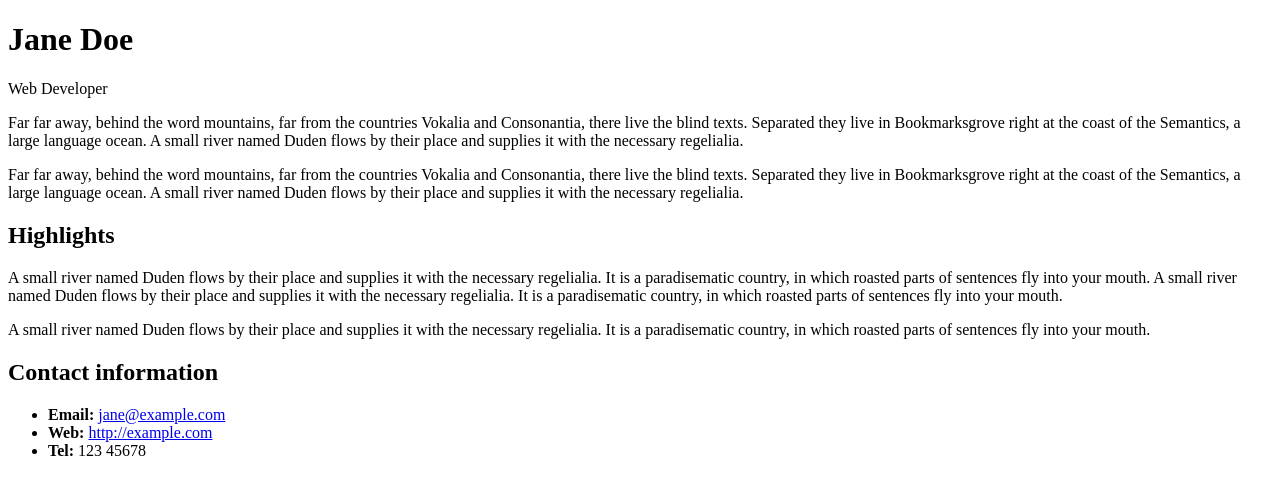
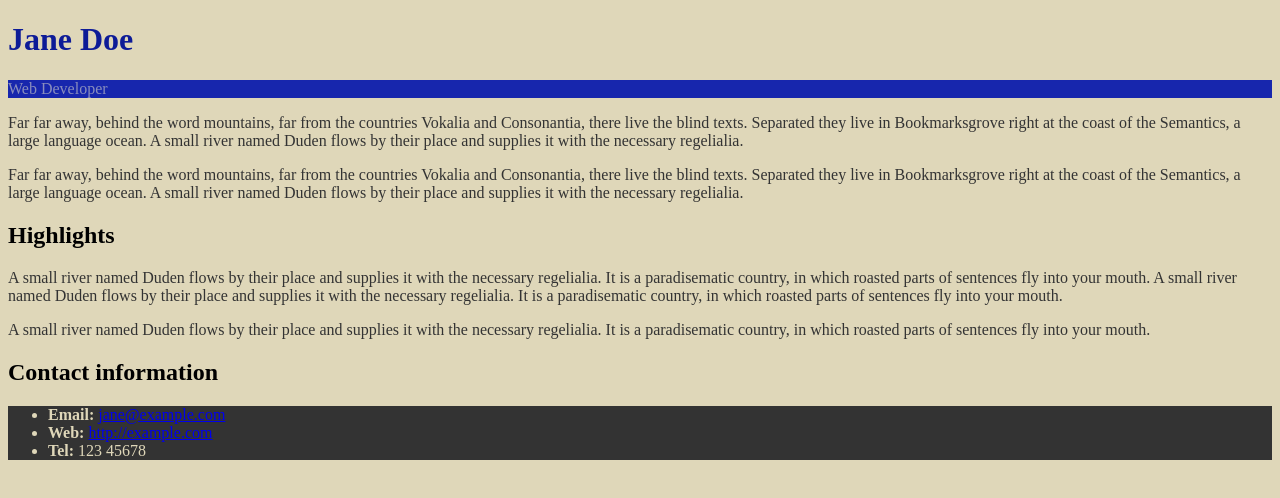
Before and after one commit to tpvale/ctd-mochila-do-viajante, a plain HTML site: page ctd-t05-fei/aula-7/aula-7-mesa.html in a window 1280 px wide. Drawn offline with Linux system fonts and the light colour scheme.

Commit message:
Atividade 7

```diff
--- a/ctd-t05-fei/aula-7/aula-7-mesa.html
+++ b/ctd-t05-fei/aula-7/aula-7-mesa.html
@@ -4,6 +4,7 @@
   <meta charset="UTF-8">
   <meta http-equiv="X-UA-Compatible" content="IE=edge">
   <meta name="viewport" content="width=device-width, initial-scale=1.0">
+  <link rel="stylesheet" href="style.css">
   <title>Jane Doe</title>
 </head>
 <body>
--- a/ctd-t05-fei/aula-7/style.css
+++ b/ctd-t05-fei/aula-7/style.css
@@ -0,0 +1,21 @@
+body {
+  background-color: rgb(223, 215, 185);
+}
+
+body p {
+  color: rgb(51, 51, 51);
+}
+
+h1 {
+  color: #0d1b97;
+}
+
+.job-title {
+  background-color: #1726ad;
+  color: #898dbe;
+}
+
+ul {
+  background-color: #333;
+  color: rgb(223, 215, 185);
+}
```
